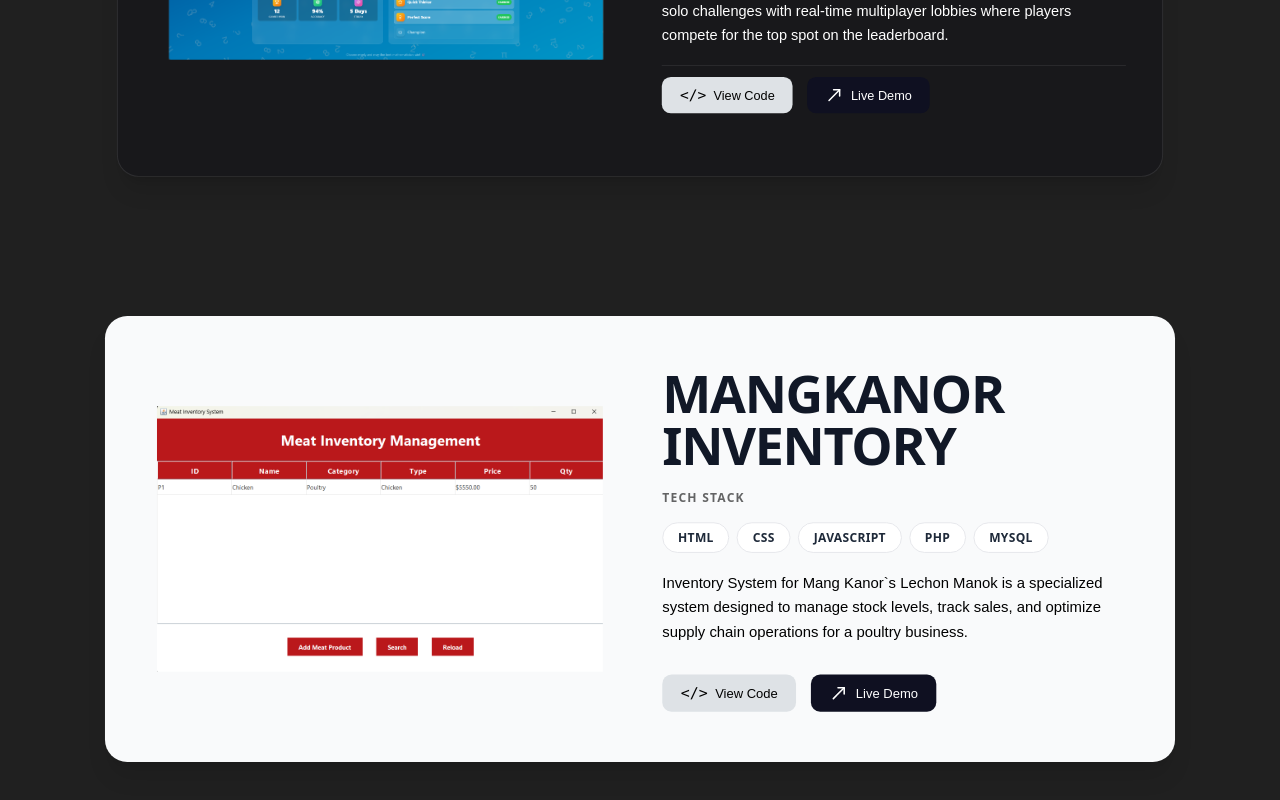
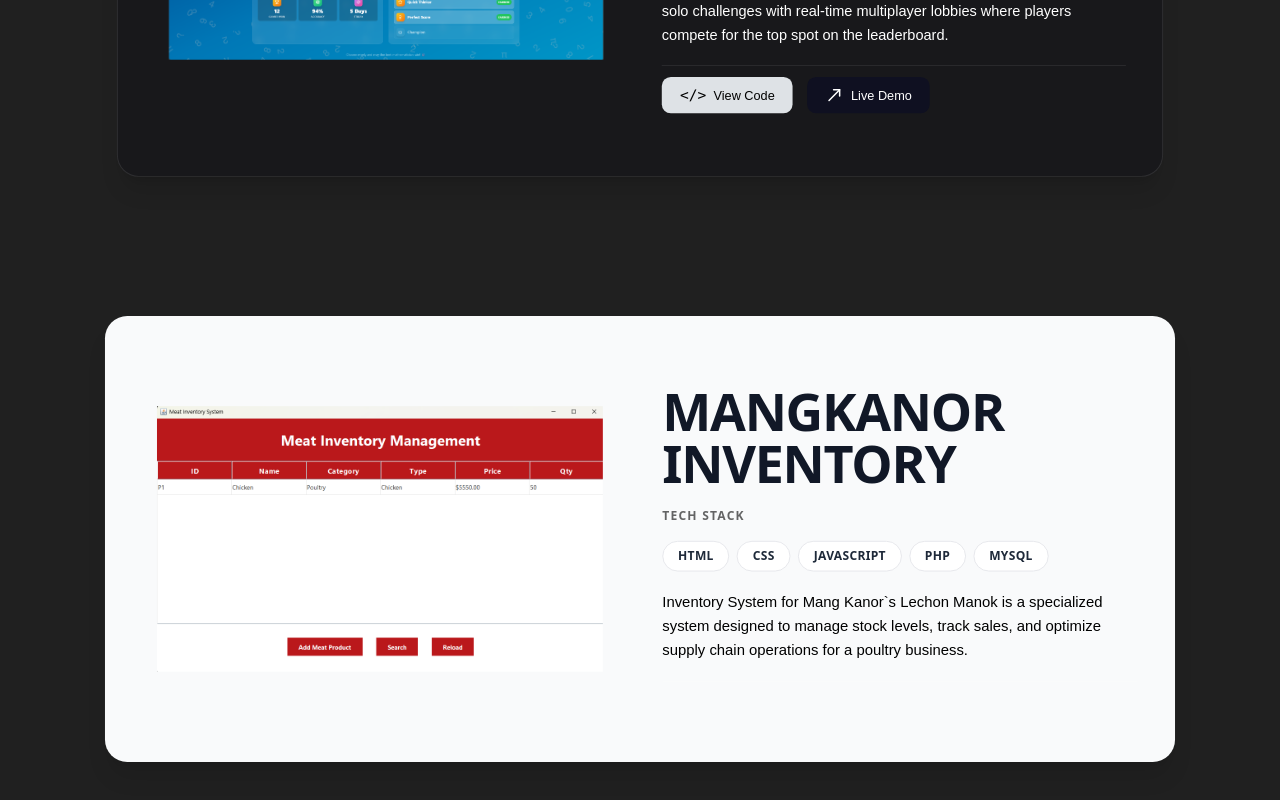
Before and after one commit to Manoy54/Porfolioreact, a React (Vite) app: page / in a window 1280 px wide. Shown: the part 2837-3637 px from the top of the page. Built offline with nearby package versions, Linux system fonts and the light colour scheme; a web font is replaced by a local one.

Commit message:
Update project links and card button logic

```diff
--- a/src/components/ProjectCard.tsx
+++ b/src/components/ProjectCard.tsx
@@ -7,6 +7,8 @@ interface Project {
   description: string;
   tech: string[];
   image: string;
+  viewCodeUrl?: string;
+  liveDemoUrl?: string;
 }
 
 interface ProjectCardProps {
@@ -101,21 +103,35 @@ export function ProjectCard({ project, index }: ProjectCardProps) {
 
           {/* Actions */}
           <div className="flex flex-wrap gap-4 pt-3 border-t border-white/10 mt-0">
-            <button className="flex items-center gap-2 px-5 py-2 rounded-lg bg-[#dee2e6] hover:bg-[#c1c5c9] text-black transition-all group">
+            {project.viewCodeUrl && (
+              <a
+                href={project.viewCodeUrl}
+                target="_blank"
+                rel="noopener noreferrer"
+                className="flex items-center gap-2 px-5 py-2 rounded-lg bg-[#dee2e6] hover:bg-[#c1c5c9] text-black transition-all group"
+              >
                 <span className="font-mono text-base flex items-center">
                   <span className="group-hover:-translate-x-1 transition-transform duration-300">&lt;</span>
                   <span>/</span>
                   <span className="group-hover:translate-x-1 transition-transform duration-300">&gt;</span>
                 </span>
                 <span className="font-medium text-[14px] font-['General_Sans',sans-serif]">View Code</span>
-            </button>
-            <button className="flex items-center gap-2 px-5 py-2 rounded-lg bg-[#0F1021] hover:bg-[#1a1b35] text-white transition-all group">
+              </a>
+            )}
+            {project.liveDemoUrl && (
+              <a
+                href={project.liveDemoUrl}
+                target="_blank"
+                rel="noopener noreferrer"
+                className="flex items-center gap-2 px-5 py-2 rounded-lg bg-[#0F1021] hover:bg-[#1a1b35] text-white transition-all group"
+              >
                 <svg xmlns="http://www.w3.org/2000/svg" width="20" height="20" viewBox="0 0 24 24" fill="none" stroke="currentColor" strokeWidth="2" strokeLinecap="round" strokeLinejoin="round" className="text-base group-hover:translate-x-1 group-hover:-translate-y-1 transition-transform duration-300">
                   <line x1="5" y1="19" x2="19" y2="5" />
                   <polyline points="11 5 19 5 19 13" />
                 </svg>
                 <span className="font-medium text-[14px] font-['General_Sans',sans-serif]">Live Demo</span>
-            </button>
+              </a>
+            )}
           </div>
 
         </div>
--- a/src/components/ProjectsSection.tsx
+++ b/src/components/ProjectsSection.tsx
@@ -11,6 +11,8 @@ const projects = [
       'Arbitel | Hotel Management & Reservation System Arbitel is a comprehensive web-based platform engineered to streamline the hotel booking lifecycle. It facilitates real-time room reservations, secure guest management, and dynamic inventory control. This system provides a scalable solution designed to optimize modern hospitality operations.',
     tech: ['HTML', 'CSS', 'JAVASCRIPT', 'PHP', 'MYSQL'],
     image: imgImage1,
+    viewCodeUrl: 'https://github.com/Manoy54/ArbitelHotel',
+    liveDemoUrl: 'https://arbitel-hotel.vercel.app/',
   },
   {
     title: 'MATHEMIX',
@@ -18,6 +20,8 @@ const projects = [
       'Mathemix is a high-energy, gamified educational platform designed to make mathematics competitive and engaging. It combines fast-paced solo challenges with real-time multiplayer lobbies where players compete for the top spot on the leaderboard.',
     tech: ['REACT', 'TAILWIND', 'NOSQL', 'MOTION', 'FIREBASE'],
     image: imgImage3,
+    viewCodeUrl: 'https://github.com/Manoy54/MatheMix-repository',
+    liveDemoUrl: 'https://mathemix-9c8ba.web.app/welcome',
   },
   {
     title: 'MangKanor Inventory',
```
Lines whose indentation alone changed are shown as unchanged.
